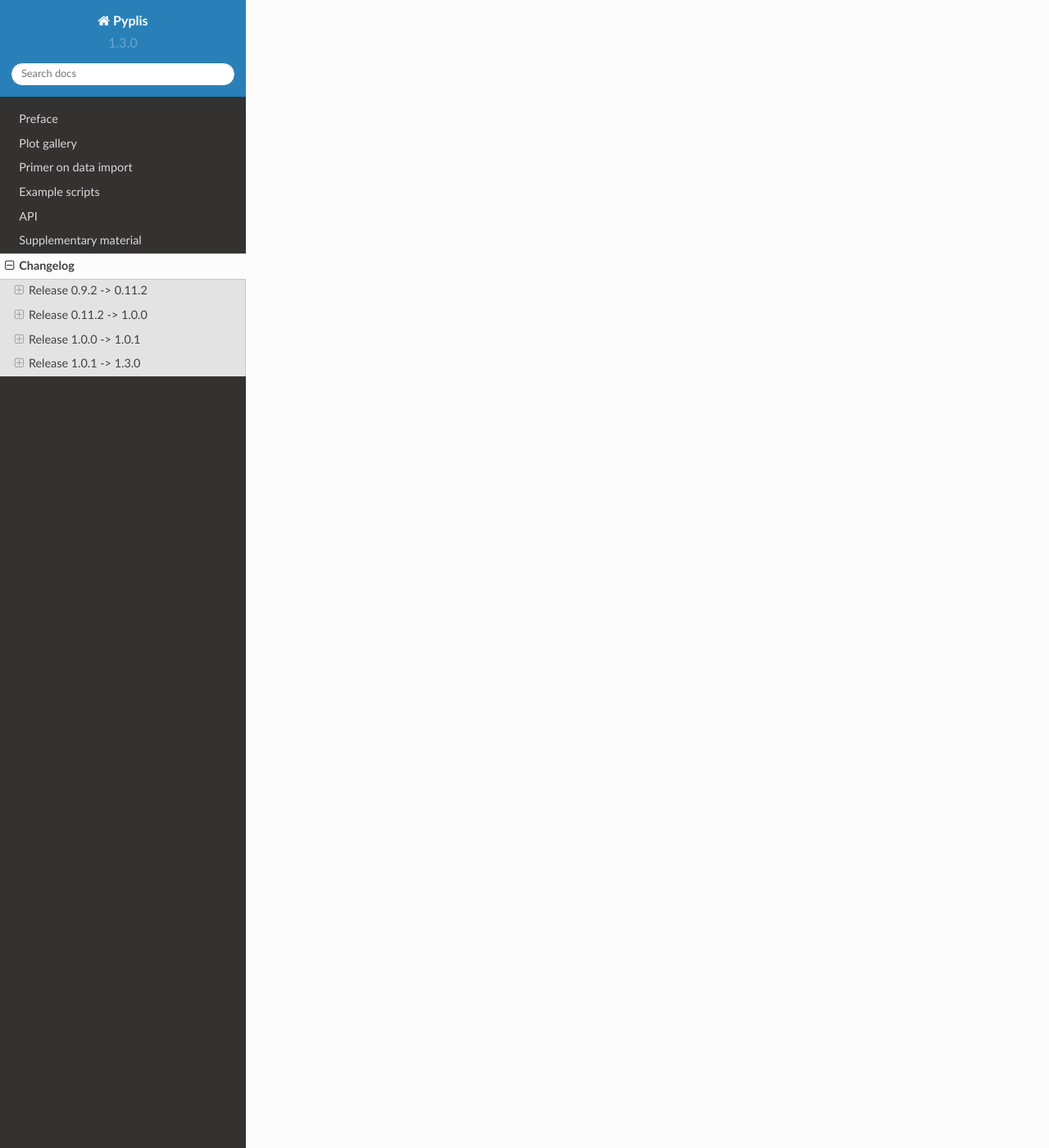
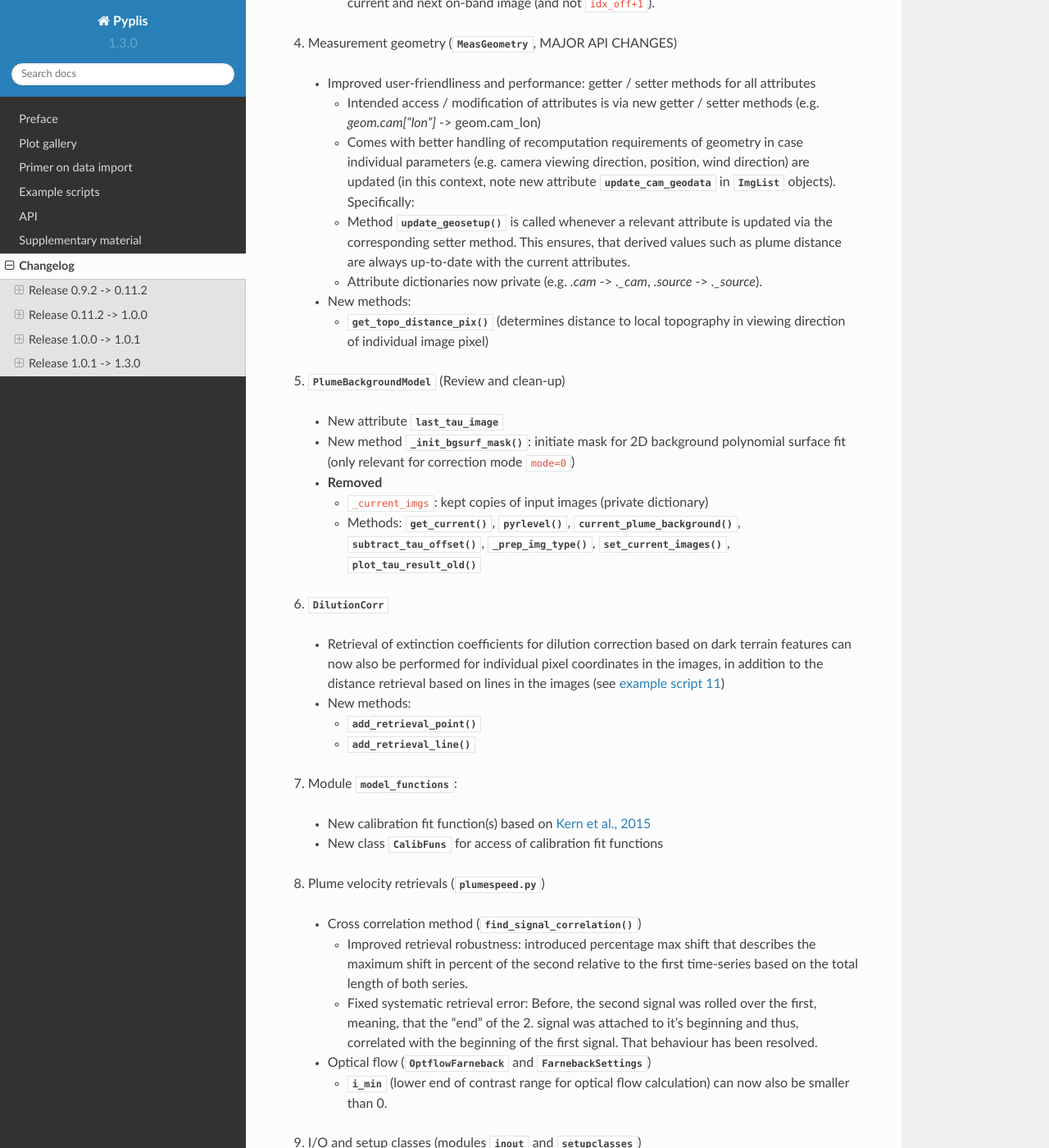
Before and after one commit to jgliss/pyplis, a Sphinx documentation site: the page built from docs/changelog.rst, in a window 1280 px wide and 1400 px high, scrolled down 15632 px. Shown: the whole window at 82% size. Built offline with Sphinx 7.4.7 and the Read the Docs theme 2.0.0, drawn with Linux system fonts in a browser that asks for light colours; formulas are drawn with MathJax 3; cross-references to code outside the pages are shown as plain code; some of the changed text lies outside the part shown.

Commit message:
Reviewed recent changes and updated CHANGELOG for release 1.3.0 (follows soon)

```diff
--- a/CHANGELOG.rst
+++ b/CHANGELOG.rst
@@ -11,9 +11,9 @@
 
 1. Fixed some bugs
 
-#. Added more tests.
+2. Added more tests.
 
-#. Improved access of plume background images in :class:`ImgList` objects
+3. Improved access of plume background images in :class:`ImgList` objects
 
 Release 1.0.1 -> 1.3.0
 ================================
@@ -21,6 +21,45 @@
 .. note::
 
   This release includes major API changes, performance improvements and bug fixes compared to version 1.0.1. Please update your installation as soon as possible.
+
+Summary
+-------
+
+**New features:**
+
+  - Plume distance retrievals more accurate (i.e. now also in dependency of vertical distance)
+  - Image registration shift can now be applied to images.
+
+    - :func:`shift` in class :class:`Img`
+    - Comes with new mode :attr:`shift_mode` in :class:`ImgList` objects.
+    - Default on / off shift for camera can be set in :class:`Camera` using attribute :attr:`reg_shift_off` (and correspondingly, in file *cam_info.txt*)
+
+  - Camera calibration: major improvements and API changes
+
+    - new abstraction layer :mod:`calib_base` including :class:`CalibData`. Both :class:`DoasCalibData` and :class:`CellCalibData` are now inherited from new base class. This includes / results in:
+
+      - arbitrary definition of calibration fit function
+      - unified fitting, I/O (read / write FITS) and visualisation of calibration data for DOAS and cell calibration (due to new base class :class:`CalibData`, details see below)
+
+  - New default camera (for USGS CVO camera type)
+
+**Improvements in API, user-friendliness and performance:**
+
+  - Increased user-friendliness in :class:`MeasGeometry`
+  - :class:`ImgStack` more intuitive and dynamically expandable
+  - Improved index handling and performance of image list objects (:mod:`imagelists`)
+  - Improved user-friendliness and performance of plume background retrieval in instances of :class:`ImgList` objects.
+  - Improved user-friendliness and flexibility of dilution-correction
+  - Improved flexibility for image import using :class:`Dataset` (e.g. on / off images can be stored in the same file)
+  - Reviewed and largely improved performance of general workflow (i.e. iteration over instances of :class:`ImgList` in `calib_mode` and `optflow_mode`)
+  - New abstraction layer for camera calibration (:mod:`calib_base`)
+
+    - Classes :class:`CellCalibData` (in :mod:`cellcalib`) and :class:`DoasCalibData` (in :mod:`doascalib`) are now sub-classed from new base class :class:`CalibData` (in :mod:`calib_base`)
+
+**Major bug fixes**
+
+- Fixed conceptual error in cross-correlation algorithm for velocity retrieval
+- Fixed: :class:`ImgList` in AA mode used current off-band image (at index ``idx_off``) both for the current and next on-band image (and not ``idx_off+1``).
 
 1.0.1 -> 1.1.0
 --------------
@@ -74,7 +113,7 @@
 
     - Moved option `LINK_OFF_TO_ON` from :class:`Dataset` to :class:`BaseSetup` (no API changes in :class:`Dataset`)
     - New I/O option ``ON_OFF_SAME_FILE`` in :class:`BaseSetup` that can be set if on and off images are stored in one (e.g. FITS) file (like for the new USGS CVO camera type)
-    - I/O options for data import can now be specified in file *cam_info.txt* for each camera individually using keyword ``io_opts``
+    - I/O options for data import can now be specified in file *cam_info.txt* for each camera individually using keyword ``io_opts`` and is stored as dict in :class:`CameraBaseInfo` (base class of :class:`Camera`)
     - Included I/O info for camera of USGS CVO (uses previous point)
     - Source info can now be saved automatically to file *my_sources.txt*
 
@@ -92,49 +131,140 @@
 
 .. note::
 
-  Changes related to camera calibration API (e.g. renaming, refactoring or removing of methods) may not be resolved in full detail below (following point 1.).
+  Changes related to camera calibration API (e.g. renaming, refactoring or removing of methods) are not resolved in full detail below (following point 1.).
 
-  1. Camera calibration
+1. Camera calibration
 
-    - NEW MODULE :mod:`calib_base` containing new calibration base class :class:`CalibData` (both :class:`DoasCalibData` and :class:`CellCalibData` inherit from this base object)
-    - MAIN CHANGES associated with with refactoring into general base class :class:`CalibData`
+  - NEW MODULE :mod:`calib_base` containing new calibration base class :class:`CalibData` (both :class:`DoasCalibData` and :class:`CellCalibData` inherit from this base object)
+  - MAIN CHANGES associated with with refactoring into general base class :class:`CalibData`
 
-      - NEW FEATURE: Fit function for calibration data (both cell and DOAS) can now be defined arbitrarily (before, only polynomials were possible). See also module :mod:`model_functions`, in particular new class :class:`CalibFuns`
-      - I/O (.e.g to / from FITS, or csv) are now unified for cell and DOAS calibration
-      - Visualisation (e.g. plot of calibration curve and data) now unified for cell and DOAS calibration
-      - New default fit function based on Kern et al. 2015
-      - UNCERTAINTY treatment: Error in calibrated CDs is now computed based on the standard deviation of fit residual (if more than 10 datapoints are available for retrieval of calibration curve).
+    - NEW FEATURE: Fit function for calibration data (both cell and DOAS) can now be defined arbitrarily (before, only polynomials were possible). See also module :mod:`model_functions`, in particular new class :class:`CalibFuns`
+    - I/O (.e.g to / from FITS, or csv) are now unified for cell and DOAS calibration
+    - Visualisation (e.g. plot of calibration curve and data) now unified for cell and DOAS calibration
+    - New default fit function based on Kern et al. 2015
+    - UNCERTAINTY treatment: Error in calibrated CDs is now computed based on the standard deviation of fit residual (if more than 10 datapoints are available for retrieval of calibration curve).
 
-  2. Image list classes (:mod:`imagelists`)
+2. :class:`Img` object
 
-    - New attribute :attr:`update_cam_geodata` (default is `False`). If True, the measurement geometry (i.e. plume distance) is automatically updated if image files contain camera geodata (e.g. lat, lon, viewing direction).
-    - Method :func:`pop` now raises `NotImplementedError`
-    - Introduced getter / setter method for new attribute :attr:`skip_files` (introduced in v1.2.1, see above) to ensure index update and reload (on change)
+  - Renamed attribute "alt_offset" -> "altitude_offset"
+  - Moved custom import for ECII camera into new custom method :func:`load_ecII_fits` in module :mod:`custom_image_import`
 
+  - New attributes:
 
-  3. Measurement geometry (:class:`MeasGeometry`, MAJOR API CHANGES)
+    - :attr:`is_cropped`
+    - :attr:`is_resized`
+    - :attr:`is_shifted`
 
-    - Improved user-friendliness and performance: getter / setter methods for all attributes
-    - Attribute dictionaries now private (e.g. `.cam` -> `._cam`, `.source` -> `._source`). Intended of attributes is via new getter / setter methods (e.g. `geom.cam["lon"]` -> geom.cam_lon)
+  - New methods:
+
+    - :func:`shift` (applies x/y pixel shift of image)
+    - :func:`convolve_with_mask`, for instance, when applied to an AA image, the input mask may be, e.g. a parameterised DOAS FOV (e.g. fitted 2D super-Gauss). The function then returns the weighted average AA within the FOV.
+    - :func:`get_thresh_mask`
+
+3. Image list classes (:mod:`imagelists`)
+
+  - **New list mode** :attr:`shift_mode` (only for offband lists, i.e. lists with attribute ``type="off"``): activate / deactivate shift (dx, dy) of images on image load (cf. other list modes, such as :attr:`tau_mode`, :attr:`calib_mode`, :attr:`optflow_mode`). If activated, the default shift :attr:`reg_shift_off` of the assigned :class:`Camera` instance is used (is set (0, 0) if not explicitely defined (either in file *cam_info.txt* for a camera type (cf. cam "usgs" therein) or in instance of :class:`Camera` directly).
+
+  - **Reviewed and optimised:**
+
+    - :func:`correct_dilution` reviewed, largely rewritten and optimised
+
+  - **New attributes:**
+
+    - :attr:`update_cam_geodata` (default is ``False``). If True, the measurement geometry (i.e. plume distance) is automatically updated if image files contain camera geodata (e.g. lat, lon, viewing direction).
+
+  - **New methods:**
+
+    - :func:`calc_plumepix_mask` (for dilution correction)
+    - :func:`timestamp_to_index` (returns list index corresponding to a datetime object)
+    - :func:`_iter_num` (number of iterations to loop through the whole list, resulting from the total number of files :attr:`nof` and :attr:`skip_files`)
+
+  - :func:`pop` now raises `NotImplementedError`
+  - Introduced @property methods (getter / setter) for the attributes :attr:`skip_files` (newly introduced in v1.2.1, see above) and :attr:`edit_active` to ensure index update and reload (on change)
+
+  - Further changes, deprecated, renamed
+
+    - Introduced new input parameter `reload_here` in :func:`goto_img` (if True, :func:`load` is called even if the new index is the same as the current index, defaults to ``False``)
+    - **Deprecated**:
+
+      - Removed attribute :attr:`which_bg` (now handled automatically by @property attribute :attr:`bg_img`)
+
+    - **Renamed**
+
+      - :attr:`aa_corr_mask` -> :attr:`senscorr_mask`
+      - :attr:`DARK_CORR_OPT` -> :attr:`darkcorr_opt`
+
+  - Bug fixes:
+
+    - Fixed: on-band list AA mode used current off-band image (at index ``idx_off``) both for the current and next on-band image (and not ``idx_off+1``).
+
+4. Measurement geometry (:class:`MeasGeometry`, MAJOR API CHANGES)
+
+  - Improved user-friendliness and performance: getter / setter methods for all attributes
+
+    - Intended access / modification of attributes is via new getter / setter methods (e.g. `geom.cam["lon"]` -> geom.cam_lon)
+    - Comes with better handling of recomputation requirements of geometry in case individual parameters (e.g. camera viewing direction, position, wind direction) are updated (in this context, note new  attribute :attr:`update_cam_geodata` in :class:`ImgList` objects). Specifically:
     - Method :func:`update_geosetup` is called whenever a relevant attribute is updated via the corresponding setter method. This ensures, that derived values such as plume distance are always up-to-date with the current attributes.
-    - New method :func:`get_topo_distance_pix` (determines distance to local topography in viewing direction of individual image pixel)
+    - Attribute dictionaries now private (e.g. `.cam` -> `._cam`, `.source` -> `._source`).
 
-  4. :class:`Img` object
+  - New methods:
 
-    - Renamed attribute "alt_offset" -> "altitude_offset"
-    - New methods / properties / attributes:
+    - :func:`get_topo_distance_pix` (determines distance to local topography in viewing direction of individual image pixel)
 
-      :attr:`is_cropped`
-      :attr:`is_resized`
+5. :class:`PlumeBackgroundModel` (Review and clean-up)
 
-  X. Other changes
+  - New attribute :attr:`last_tau_image`
+  - New method :func:`_init_bgsurf_mask`: initiate mask for 2D background polynomial surface fit (only relevant for correction mode ``mode=0``)
 
-    - In :mod:`fluxcalc` (and all included classes): renamed attr :attr:`cd_err_rel` to :attr:`cd_err` (note changes in uncertainty treatment of calibration data!)
-    - Retrieval of extinction coefficients for dilution correction based on dark terrain features can now also be performed for individual pixel coordinates in the images, in addition to the distance retrieval based on lines in the images (see `example script 11 <http://pyplis.readthedocs.io/en/latest/examples.html#example-11-image-based-signal-dilution-correction>`__)
-    - Improved performance and user-friendliness of :class:`MeasGeometry` (e.g. getter / setter methods for all parameters, better handling of recomputation of geometry in case, parameters are updated)
-    - Moved class :class:`LineOnImage` into module :mod:`utils`
-    - Moved method :func:`model_dark_image` from :mod:`processing` to :mod:`image` as well as class :class:`ProfileTimeSeriesImg`
-    - Changed input parameter of :func:`model_dark_image` in :mod:`processing`
-    - Changed default colormap for optical density (and calibrated) images from `bwr` to `viridis` (perceptually uniform)
-    - Fixed bugs
-    - Included new tests (test suite still very low coverage...)
+  - **Removed**
+
+    - :dict:`_current_imgs`: kept copies of input images (private dictionary)
+    - Methods: :func:`get_current`, :func:`pyrlevel`, :func:`current_plume_background`, :func:`subtract_tau_offset`, :func:`_prep_img_type`, :func:`set_current_images`, :func:`plot_tau_result_old`
+
+6. :class:`DilutionCorr`
+
+  - Retrieval of extinction coefficients for dilution correction based on dark terrain features can now also be performed for individual pixel coordinates in the images, in addition to the distance retrieval based on lines in the images (see `example script 11 <http://pyplis.readthedocs.io/en/latest/examples.html#example-11-image-based-signal-dilution-correction>`__)
+  - New methods:
+
+    - :func:`add_retrieval_point`
+    - :func:`add_retrieval_line`
+
+7. Module :mod:`model_functions`:
+
+  - New calibration fit function(s) based on `Kern et al., 2015 <https://www.sciencedirect.com/science/article/pii/S0377027314003783?via%3Dihub>`__
+  - New class :class:`CalibFuns` for access of calibration fit functions
+
+8. Plume velocity retrievals (:mod:`plumespeed.py`)
+
+  - Cross correlation method (:func:`find_signal_correlation`)
+
+    - Improved retrieval robustness: introduced percentage max shift that describes the maximum shift in percent of the second relative to the first time-series based on the total length of both series.
+    - Fixed systematic retrieval error: Before, the second signal was rolled over the first, meaning, that the "end" of the 2. signal was attached to it's beginning and thus, correlated with the beginning of the first signal. That behaviour has been resolved.
+
+  - Optical flow (:class:`OptflowFarneback` and :class:`FarnebackSettings`)
+
+    - :attr:`i_min` (lower end of contrast range for optical flow calculation) can now also be smaller than 0.
+
+9. I/O and setup classes (modules :mod:`inout` and :mod:`setupclasses`)
+
+  - **my_pyplis** folder is now created on installation (in user home directory)
+
+    - includes copies of *cam_info.txt* file and *my_sources.txt*
+
+  - New method :func:`save_default_source` in :mod:`inout` (is saved in file *my_sources.txt*)
+  - New method :func:`save_to_database` in :class:`Source` (wrapper method for :func:`save_default_source`)
+  - New I/O option ``REG_SHIFT_OFF`` in classes :class:`BaseSetup` and :class:`MeasSetup`: if True (and if image lists are created using :class:`Dataset` and corresponding :class:`MeasSetup` object), then, the off-band images (in off-band :class:`ImgList`) are automatically shifted to on-band images (in on-band :class:`ImgList`) using the registration shift that is specified in :attr:`Camera.reg_shift_off` (can be set in file *cam_info.txt*)
+
+X. Other changes
+
+  - New method :func:`integrate_profile` in class :class:`LineOnImage`
+  - New method :func:`make_circular_mask` in module :mod:`helpers.py`
+  - In :mod:`fluxcalc` (and all included classes): renamed attr :attr:`cd_err_rel` to :attr:`cd_err` (note changes in uncertainty treatment of calibration data!)
+  - :class:`EmissionRateSettings`: new option / attribute :attr:`min_cd_flow` (in addition to already existing :attr:`min_cd`) that may be used to explicitely define the minimum column-density of an image pixel for it to be considered valid with respect to `optical flow histogram analysis <https://www.atmos-meas-tech.net/11/781/2018/>`__ (before, the threshold :attr:`min_cd` was used). Is set equal :attr:`min_cd` if not explicitely specified
+  - Moved class :class:`LineOnImage` into module :mod:`utils`
+  - Moved method :func:`model_dark_image` from :mod:`processing` to :mod:`image` as well as class :class:`ProfileTimeSeriesImg`
+  - Changed input parameter of :func:`model_dark_image` in :mod:`processing`
+  - Changed default colormap for optical density (and calibrated) images from `bwr` to `viridis` (perceptually uniform)
+  - **Major performance improvements**: reviewed typical workflow chain and removed irrelevant duplications of image arrays in certain objects ()
+  - Fixed bugs
+  - Included new tests (test suite still very low coverage...)
```
Also changed, not shown: docs/index.rst (line endings or trailing spaces), 2 other files.
